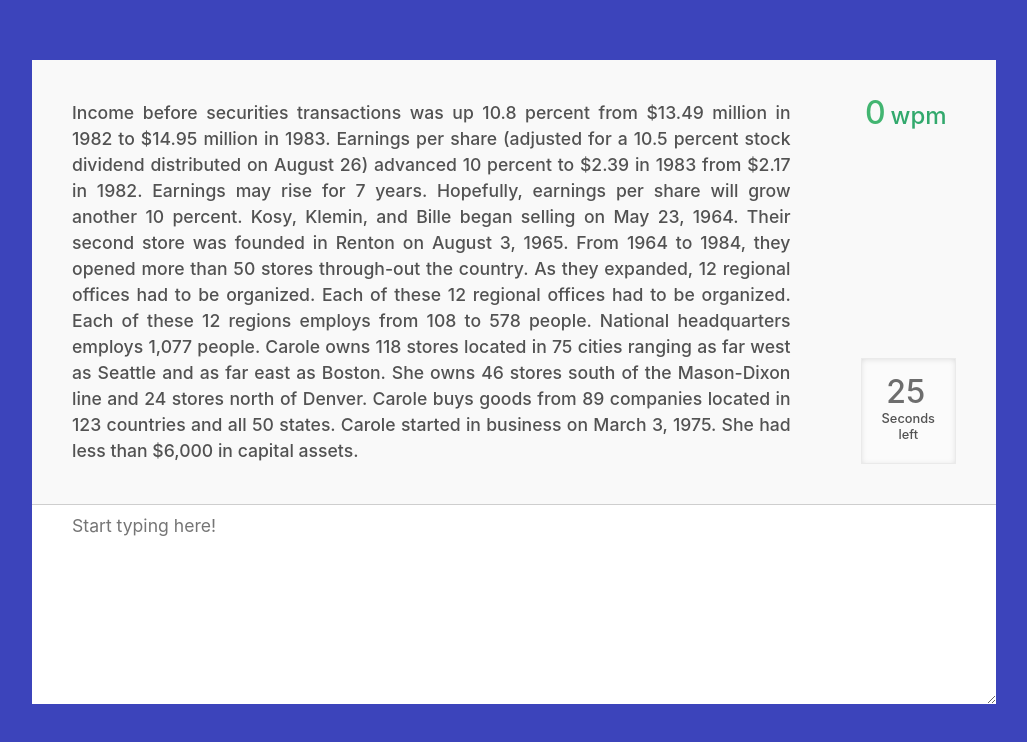
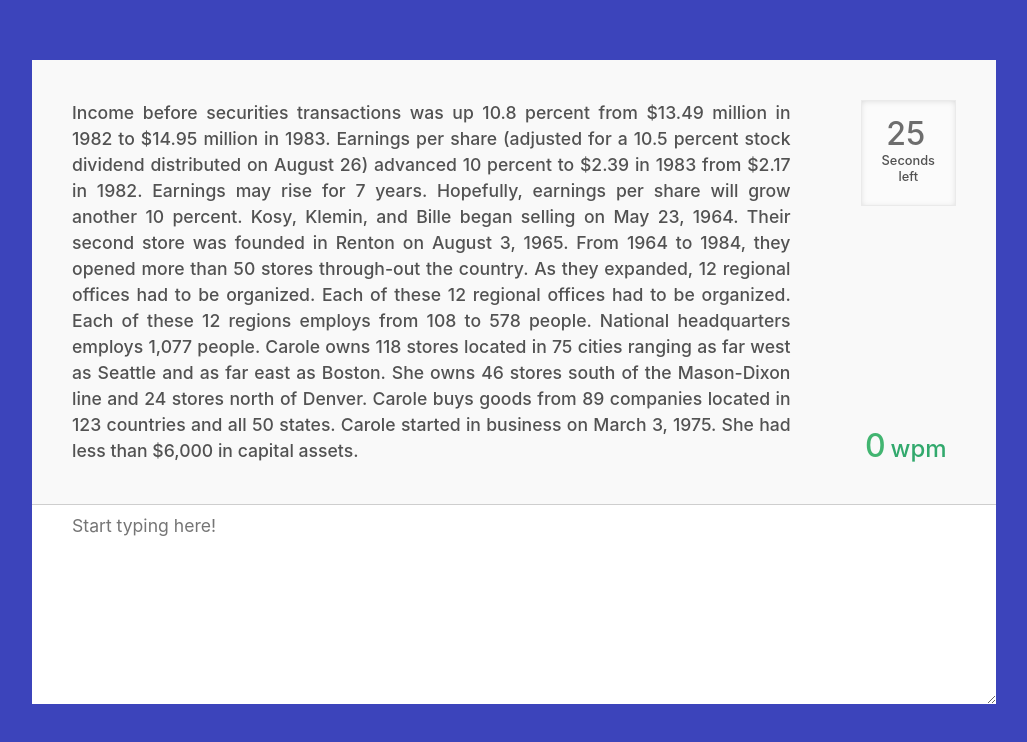
Before and after one commit to nikhil-varma/type-swift, a React (Create React App) app: page / in a window 1280 px wide. Shown: the top 742 px of the page, without its empty margins (96-1123 px from the left). Built offline with nearby package versions, Linux system fonts and the light colour scheme.

Commit message:
fix: Convert Stats to a new compoenent

```diff
--- /dev/null
+++ b/src/components/StatsView/StatsView.jsx
@@ -0,0 +1,18 @@
+// @flow
+import React, {PureComponent} from 'react';
+import './StatsView.scss';
+
+type Props = {
+  wordCount: number,
+};
+export default class StatsView extends PureComponent<Props> {
+  render() {
+    const {wordCount} = this.props;
+    return (
+      <div className="stats">
+        <span className="wpm-stat">{wordCount}</span>
+        <span className="info">wpm</span>
+      </div>
+    );
+  }
+}
--- /dev/null
+++ b/src/components/StatsView/StatsView.scss
@@ -0,0 +1,14 @@
+.stats {
+  text-align: center;
+  .wpm-stat {
+    color: #42b571;
+    font-weight: 500;
+    font-size: 2rem;
+  }
+  .info {
+    padding: 0 5px;
+    font-size: 1.5rem;
+    font-weight: 500;
+    color: #32a96d;
+  }
+}
--- a/src/components/TestPreview/TestPreview.jsx
+++ b/src/components/TestPreview/TestPreview.jsx
@@ -2,6 +2,7 @@
 import React, {PureComponent} from 'react';
 import TestInput from '../TestInput/TestInput';
 import Timer from '../Timer/Timer';
+import StatsView from '../StatsView/StatsView';
 import './TestPreview.scss';
 
 type Props = {
@@ -68,15 +69,12 @@ export default class TestPreview extends PureComponent<Props, State> {
         <div className="typing-container">
           <div className="source-text">
             <div className="preview-text">{this.getParsedText(testInput)}</div>
-            <div className="state-preview">
-              <div className="stats">
-                <span className="wpm-stat">{wordCount}</span>
-                <span className="info">wpm</span>
-              </div>
+            <div className="stats-preview">
               <Timer
                 handleEndState={this.handleEndState}
                 intervalInSeconds={timeInSeconds}
               />
+              <StatsView wordCount={wordCount} />
             </div>
           </div>
           <TestInput
--- a/src/components/TestPreview/TestPreview.scss
+++ b/src/components/TestPreview/TestPreview.scss
@@ -40,3 +40,10 @@
 .typing-container {
   margin-right: 60px;
 }
+
+.stats-preview {
+  display: flex;
+  flex-direction: column;
+  align-items: center;
+  justify-content: space-between;
+}
```
